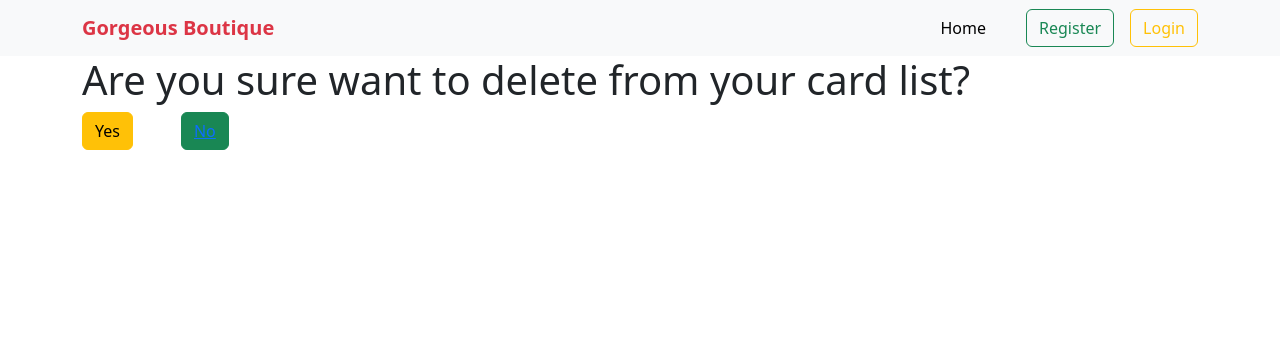
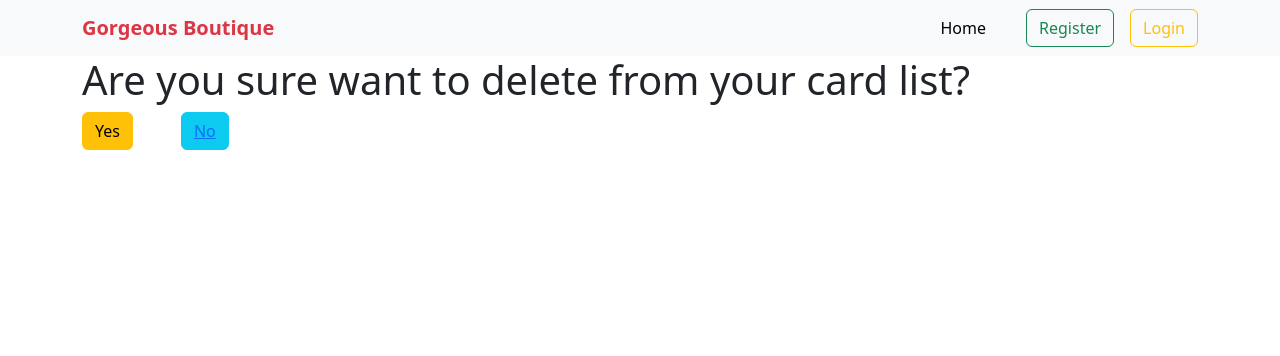
Before and after one commit to Enamul-Haque-Shojib/cloth_store, a Django app: page /cloth/deletecartlist/5 in a window 1280 px wide. Shown: the top 356 px of the page. Run offline with Django 4.2, Linux system fonts and the light colour scheme; data comes from the database, SQL or seed files in the repository; some libraries are stand-ins or nearby versions.

Commit message:
css class added

```diff
--- a/cloth/templates/delete_cartlist.html
+++ b/cloth/templates/delete_cartlist.html
@@ -11,7 +11,7 @@
             {% csrf_token %}
             <button class="btn btn-warning me-5" type="submit">Yes</button>
         </form>
-        <button class="btn btn-success text-decoration-underline-none text-black"><a href="{% url 'cloth_cartlist' %}">No</a></button>
+        <button class="btn btn-info text-decoration-none text-black"><a href="{% url 'cloth_cartlist' %}">No</a></button>
     </div>
 
 </div>
--- a/cloth/templates/delete_wishlist.html
+++ b/cloth/templates/delete_wishlist.html
@@ -11,7 +11,7 @@
             {% csrf_token %}
             <button class="btn btn-warning me-5" type="submit">Yes</button>
         </form>
-        <button class="btn btn-success text-decoration-underline-none text-black"><a href="{% url 'cloth_wishlist' %}">No</a></button>
+        <button class="btn btn-info text-decoration-none text-black"><a href="{% url 'cloth_wishlist' %}">No</a></button>
     </div>
 
 </div>
```
